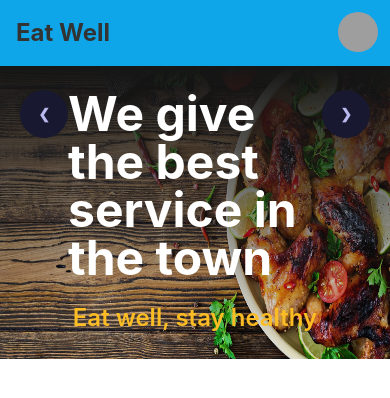
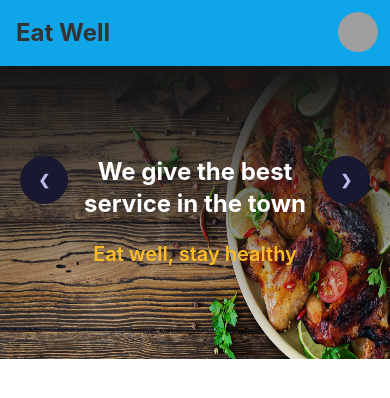
Before and after one commit to MahimPC111/Eat-well-client, a React (Create React App) app: page / in a window 390 px wide. Shown: the top 398 px of the page. Built offline with nearby package versions, Linux system fonts and the light colour scheme; no server answers; grey boxes are pictures that could not be loaded.

Commit message:
login and register responsive committed

```diff
--- a/src/Components/Page/Home/Banner/BannerItem.js
+++ b/src/Components/Page/Home/Banner/BannerItem.js
@@ -9,8 +9,8 @@ const BannerItem = ({ data }) => {
             <div className="absolute flex justify-between transform -translate-y-1/2 left-5 right-5 top-1/2">
                 <a href={`#slide${prev}`} className="btn btn-circle">❮</a>
                 <div className="flex flex-col">
-                    <h3 className='text-white font-bold text-5xl'>{headline}</h3>
-                    <span className="text-warning text-2xl font-semibold text-center mt-5">Eat well, stay healthy</span>
+                    <h3 className='text-white font-bold text-2xl lg:text-5xl text-center'>{headline}</h3>
+                    <span className="text-warning text-xl lg:text-2xl font-semibold text-center mt-5">Eat well, stay healthy</span>
                 </div>
                 <a href={`#slide${next}`} className="btn btn-circle">❯</a>
             </div>
--- a/src/Components/Page/Login/Login.js
+++ b/src/Components/Page/Login/Login.js
@@ -2,6 +2,7 @@ import React, { useContext } from 'react';
 import toast from 'react-hot-toast';
 import { Link, useNavigate } from 'react-router-dom';
 import { UserContext } from '../../../contexts/AuthProvider/AuthProvider';
+import img from '../../../assets/login/login.png'
 
 const Login = () => {
     const { logInUser } = useContext(UserContext);
@@ -27,9 +28,13 @@ const Login = () => {
     }
 
     return (
-        <form onSubmit={handleSubmit} className="hero min-h-screen bg-sky-300">
-            <div className="hero-content">
-                <div className="card flex-shrink-0 w-full shadow-2xl bg-base-100">
+        <div className="hero min-h-screen bg-sky-300">
+            <div className="hero min-h-screen bg-sky-300">
+                <div className="hero-content bg-green-300 grid lg:grid-cols-2 my-12 mx-auto lg:m-32 p-8 lg:p-16 rounded-md">
+                    <div>
+                        <img src={img} alt='' className="mx-auto" />
+                    </div>
+                    <form onSubmit={handleSubmit} className="card flex-shrink-0 mx-auto w-full max-w-sm shadow-2xl bg-base-100">
                         <div className="card-body">
                             <h1 className="text-3xl font-bold text-center">Login now!</h1>
                             <div className="form-control">
@@ -52,9 +57,10 @@ const Login = () => {
                             </div>
                             <p><small>Don't have an account? <Link to='/register' className='underline'>Register</Link></small></p>
                         </div>
+                    </form>
                 </div>
             </div>
-        </form>
+        </div>
     );
 };
 
--- a/src/Components/Page/Register/Register.js
+++ b/src/Components/Page/Register/Register.js
@@ -2,6 +2,7 @@ import React, { useContext } from 'react';
 import { Link, useNavigate } from 'react-router-dom';
 import toast from 'react-hot-toast';
 import { UserContext } from '../../../contexts/AuthProvider/AuthProvider';
+import img from '../../../assets/login/login.png'
 
 const Register = () => {
     const { createUser } = useContext(UserContext);
@@ -26,9 +27,13 @@ const Register = () => {
             })
     }
     return (
-        <form onSubmit={handleSubmit} className="hero min-h-screen bg-sky-300">
-            <div className="hero-content">
-                <div className="card flex-shrink-0 w-full shadow-2xl bg-base-100">
+        <div className="hero min-h-screen bg-sky-300">
+            <div className="hero min-h-screen bg-sky-300">
+                <div className="hero-content bg-green-300 grid lg:grid-cols-2 my-12 mx-auto lg:m-32 p-8 lg:p-16 rounded-md">
+                    <div>
+                        <img src={img} alt='' className="full mx-auto" />
+                    </div>
+                    <form onSubmit={handleSubmit} className="card flex-shrink-0 mx-auto w-full max-w-sm shadow-2xl bg-base-100">
                         <div className="card-body">
                             <h1 className="text-3xl font-bold text-center">Register now!</h1>
                             <div className="form-control">
@@ -51,9 +56,10 @@ const Register = () => {
                             </div>
                             <p><small>Already have an account? <Link to='/login' className='underline'>Login</Link></small></p>
                         </div>
+                    </form>
                 </div>
             </div>
-        </form>
+        </div>
     );
 };
 
--- a/src/Components/Shared/Header/Header.js
+++ b/src/Components/Shared/Header/Header.js
@@ -7,24 +7,24 @@ const Header = () => {
 
     const menuBar =
         <>
-            <Link className='font-semibold mx-2' to='/'>Home</Link>
-            <Link className='font-semibold mx-2' to='/blogs'>Blogs</Link>
+            <Link className='font-semibold my-2 lg:my-0 mx-2' to='/'>Home</Link>
+            <Link className='font-semibold my-2 lg:my-0 mx-2' to='/blogs'>Blogs</Link>
             {
                 user?.uid ?
                     <>
-                        <Link className='font-semibold mx-2 whitespace-nowrap' to='/review'>My review</Link>
-                        <Link className='font-semibold mx-2 whitespace-nowrap' to='/'>Add service</Link>
+                        <Link className='font-semibold my-2 lg:my-0 mx-2 whitespace-nowrap' to='/review'>My review</Link>
+                        <Link className='font-semibold my-2 lg:my-0 mx-2 whitespace-nowrap' to='/'>Add service</Link>
                         <button onClick={logOutUser} className='mx-2 btn btn-outline btn-warning btn-sm'>Logout</button>
                     </>
                     :
                     <>
-                        <Link className='font-semibold mx-2' to='/login'>Login</Link>
-                        <Link className='font-semibold mx-2' to='/register'>Register</Link>
+                        <Link className='font-semibold my-2 lg:my-0 mx-2' to='/login'>Login</Link>
+                        <Link className='font-semibold my-2 lg:my-0 mx-2' to='/register'>Register</Link>
                     </>
             }
         </>
     return (
-        <div className="navbar bg-sky-500">
+        <div className="navbar lg:p-4 bg-sky-500">
             <div className="navbar-start">
                 <Link to='/'><h2 href="/" className="font-bold normal-case pl-2 text-2xl lg:text-3xl">Eat Well</h2></Link>
             </div>
```
Also changed, not shown: src/Components/Page/Home/Banner/Banner.js (+0 -9 lines), src/assets/login/login.png (added). Lines whose indentation alone changed are shown as unchanged.
